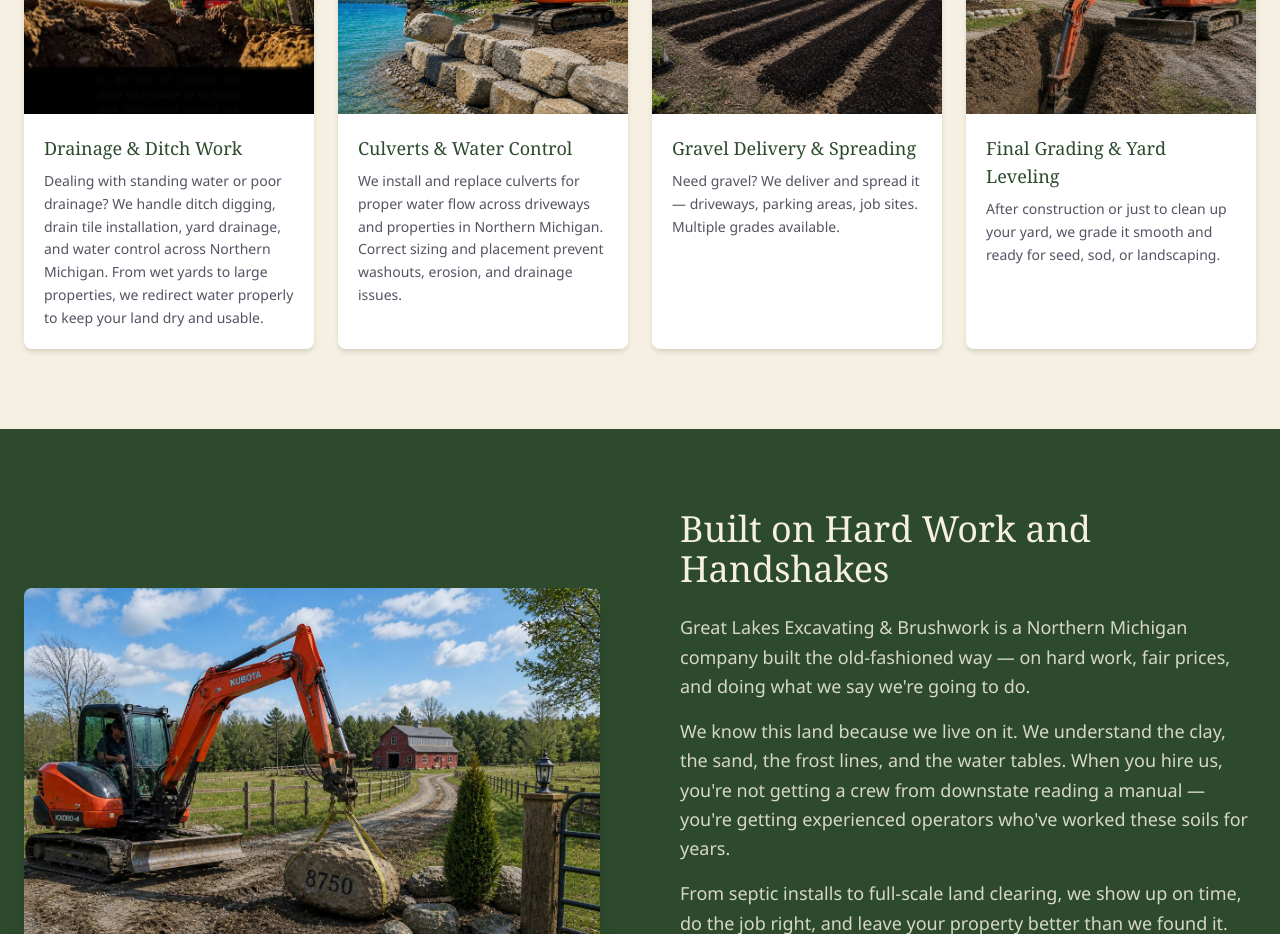
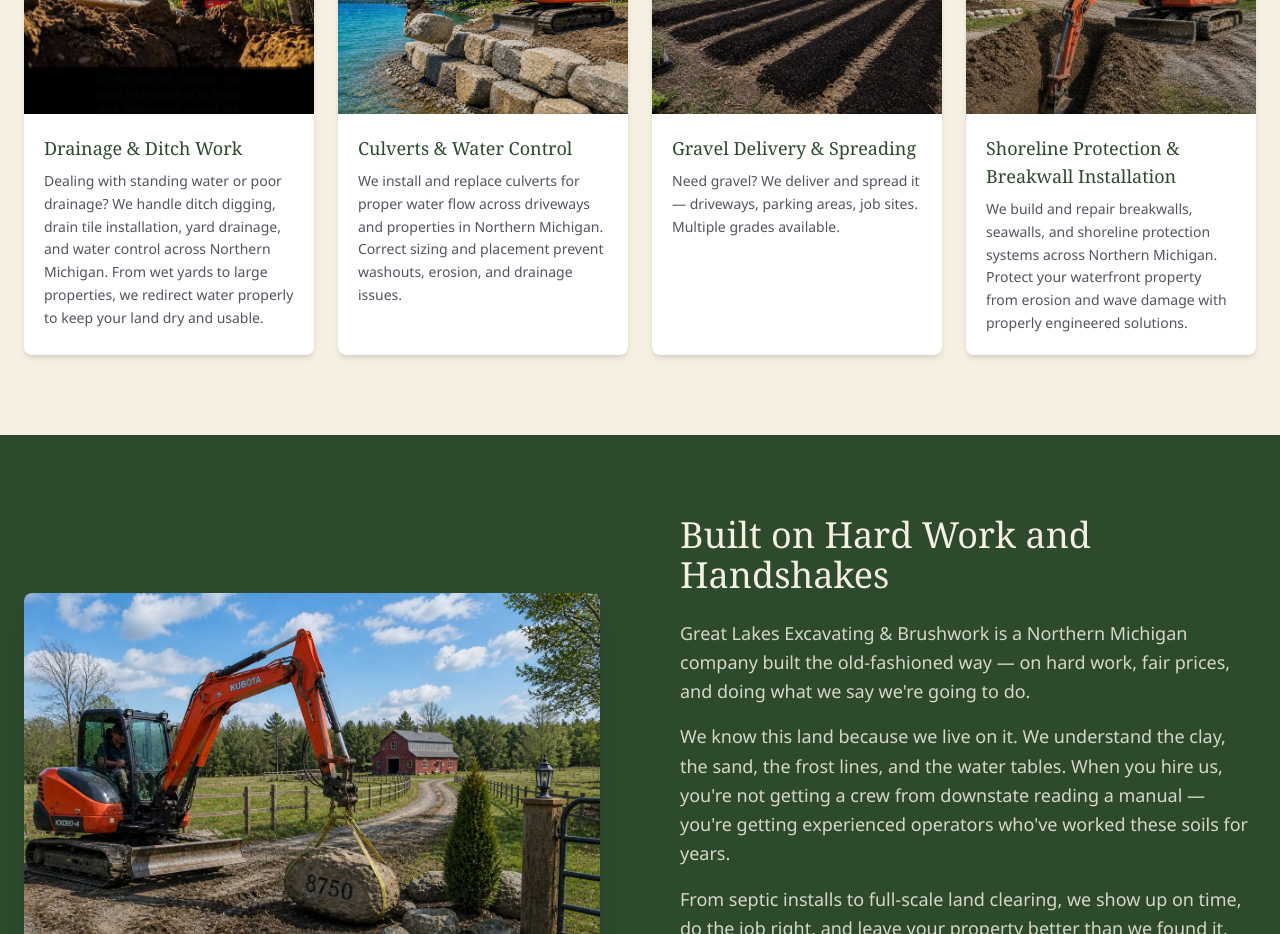
Before and after one commit to Sherryfarmshop/great-lakes-excavating, a Next.js app: page / in a window 1280 px wide. Shown: the part 3860-4794 px from the top of the page. Built offline with nearby package versions, Linux system fonts and the light colour scheme.

Commit message:
Replace final grading with shoreline protection

```diff
--- a/src/components/Services.tsx
+++ b/src/components/Services.tsx
@@ -45,8 +45,8 @@ const secondaryServices = [
     img: '/images/gallery-4.jpg',
   },
   {
-    title: 'Final Grading & Yard Leveling',
-    desc: 'After construction or just to clean up your yard, we grade it smooth and ready for seed, sod, or landscaping.',
+    title: 'Shoreline Protection & Breakwall Installation',
+    desc: 'We build and repair breakwalls, seawalls, and shoreline protection systems across Northern Michigan. Protect your waterfront property from erosion and wave damage with properly engineered solutions.',
     img: '/images/gallery-1.jpg',
   },
 ];
```
